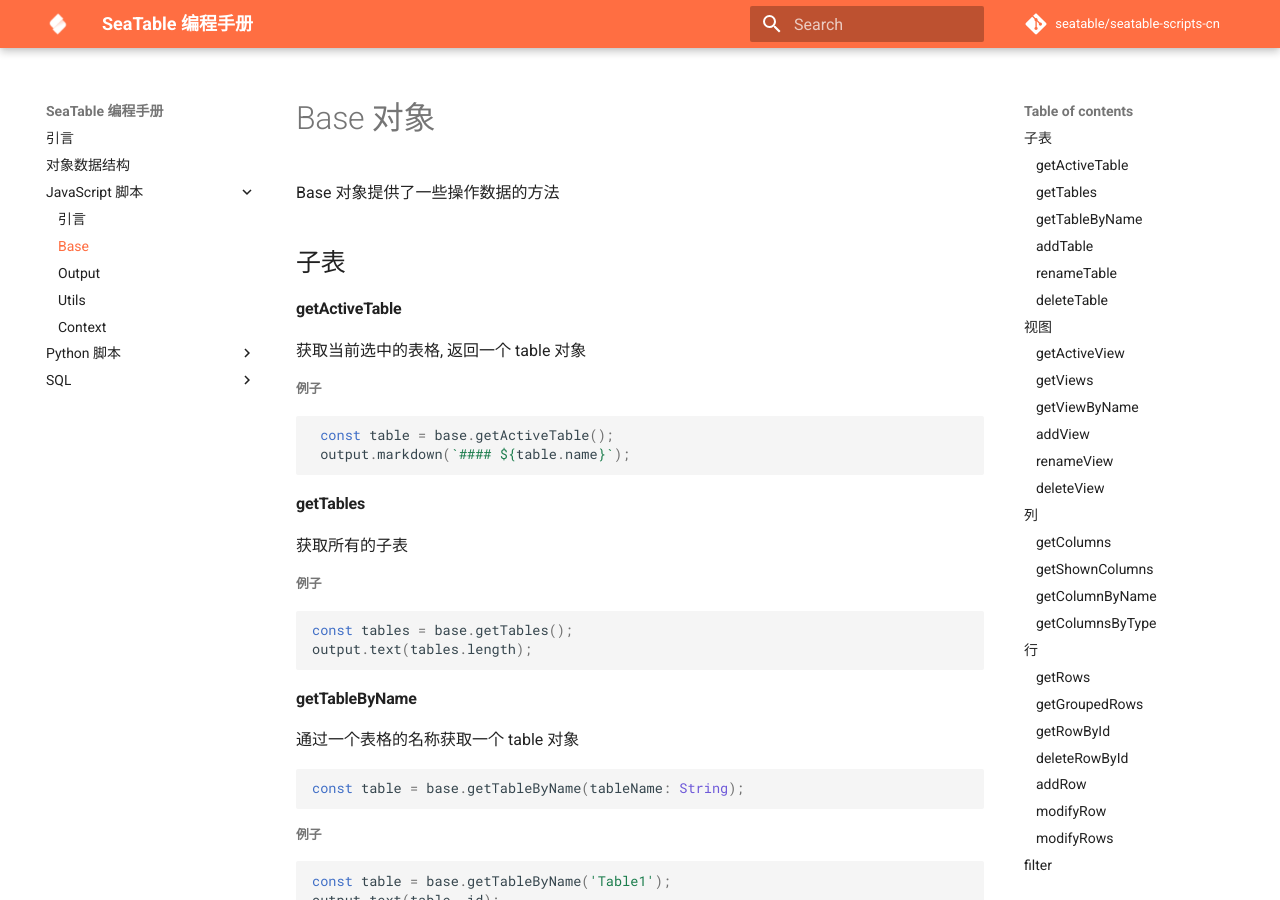
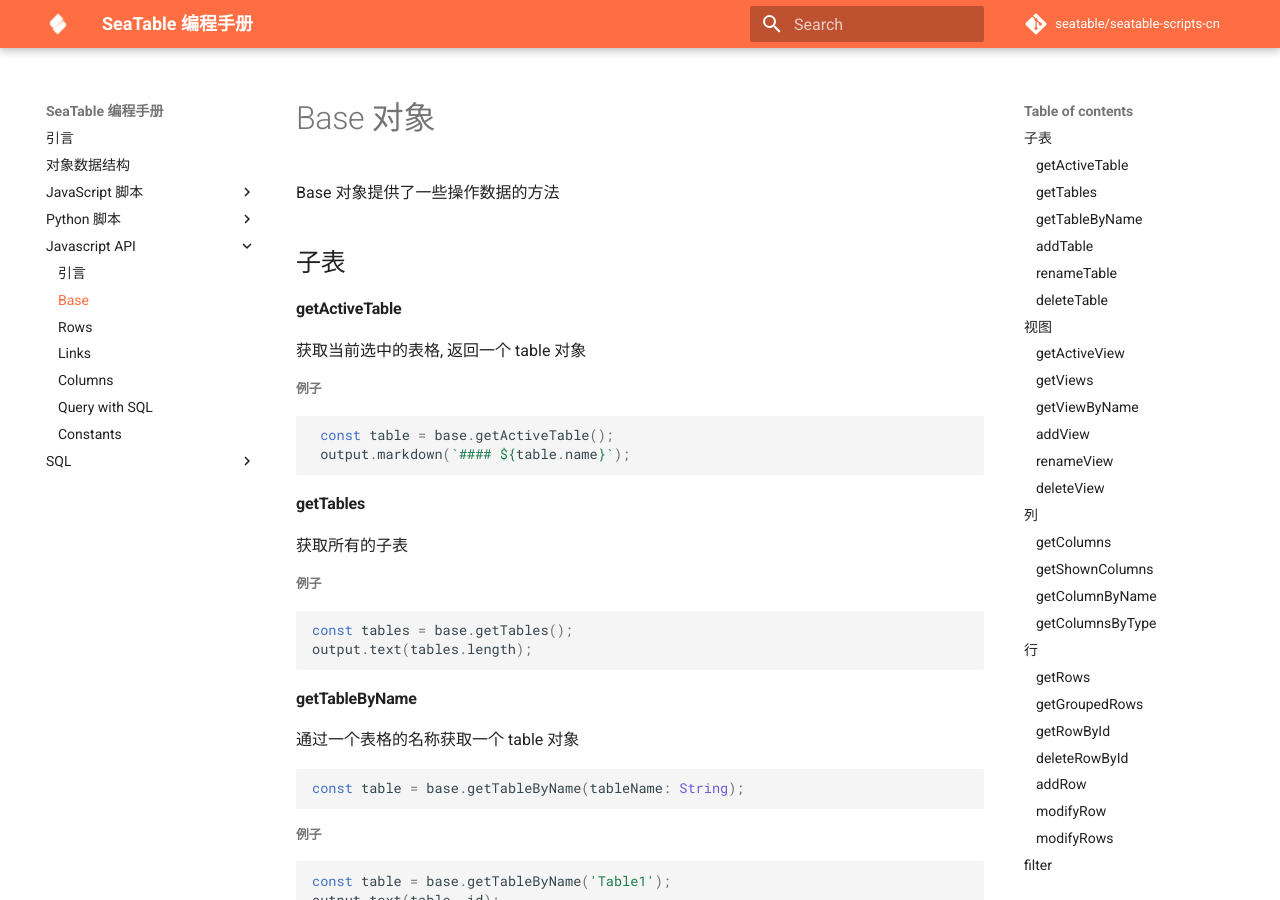
Before and after one commit to seatable/seatable-scripts-cn, an MkDocs documentation site: the page built from manual/javascript/base.md, in a window 1280 px wide and 900 px high. Built offline with MkDocs 1.6.1 and Material for MkDocs 9.7.7, drawn with Linux system fonts in a browser that asks for light colours; comment, search, counter and statistics services are not loaded.

Commit message:
update javascript api dir

```diff
--- a/mkdocs.yml
+++ b/mkdocs.yml
@@ -68,6 +68,14 @@
     - Context: python/context.md
     - 日期操作: python/dateutils.md
     - 云端环境下支持的库: python/libs.md
+  - Javascript API:
+    - 引言: javascript/README.md
+    - Base: javascript/base.md
+    - Rows: javascript/rows.md
+    - Links: javascript/links.md
+    - Columns: javascript/columns.md
+    - Query with SQL: javascript/query.md
+    - Constants: javascript/constants.md
   - SQL:
     - SQL 语法参考: python/sql.md
     - SQL 函数参考: python/function.md
```
